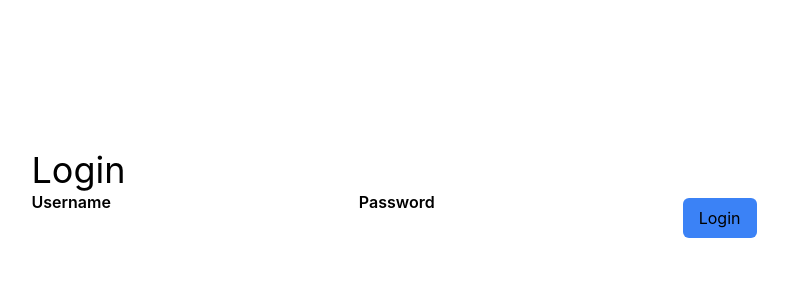
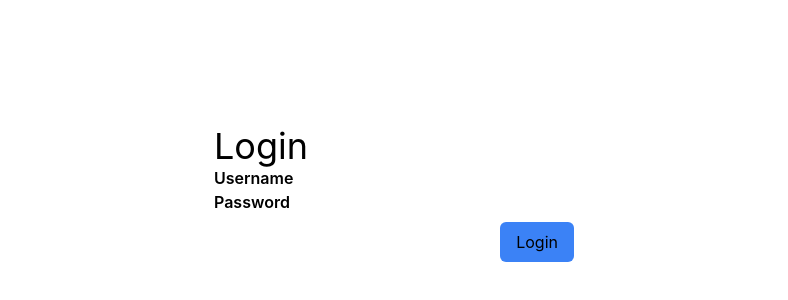
Before and after one commit to Scoder12/stronger, a Next.js app in the folder frontend/: page /login in a window 1280 px wide. Shown: the part 206-506 px from the top of the page, without its empty margins (246-1034 px from the left). Built offline with nearby package versions, Linux system fonts and the light colour scheme; no server answers.

Commit message:
Improve login styling

```diff
--- a/frontend/src/components/login/LoginPage.tsx
+++ b/frontend/src/components/login/LoginPage.tsx
@@ -27,7 +27,7 @@ const Input = ({
       ) : null}
       <input
         className={
-          "py-1 block border border-solid " +
+          "py-1 w-full rounded-md block border border-solid " +
           (error ? "border-red-500" : "border-transparent")
         }
         {...field}
@@ -52,7 +52,7 @@ function fieldErrorsToFormik(errors: { field: string; message: string }[]) {
 export const LoginForm = ({ login }: LoginFormProps): JSX.Element => {
   return (
     <Center className="h-full">
-      <div>
+      <div className="w-full max-w-sm px-3">
         <h1 className="text-4xl text-bold">Login</h1>
         <Formik
           initialValues={{ username: "", password: "" }}
```
